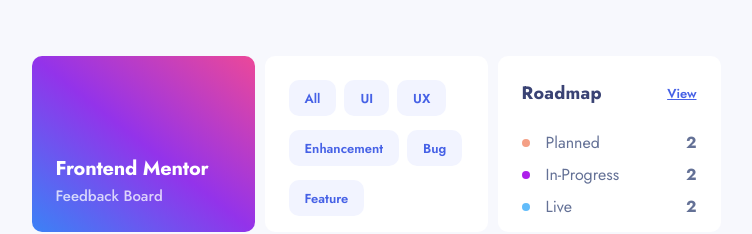
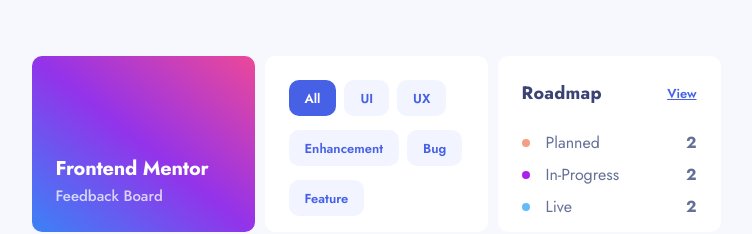
Before and after one commit to Grind3189/product-feedback-client, a React (Vite) app: page / in a window 1280 px wide. Shown: the top 234 px of the page, without its empty margins (264-1016 px from the left). Built offline with nearby package versions, Linux system fonts and the light colour scheme; no server answers.

Commit message:
added category filter

```diff
--- a/src/components/roadmap/RoadmapFilters.tsx
+++ b/src/components/roadmap/RoadmapFilters.tsx
@@ -10,7 +10,6 @@
 
 const RoadmapFilters = ({ roadmaps }: RoadmapFiltersProp) => {
   const colors: string[] = ["#F49F85", "#AD1FEA", "#62BCFA"];
-  console.log(roadmaps)
   const [searchParams] = useSearchParams();
   const roadmapParams = searchParams.get("view") || "Planned";
 
--- a/src/components/shared/SuggestionCard.tsx
+++ b/src/components/shared/SuggestionCard.tsx
@@ -17,21 +17,21 @@
           ? location.pathname + location.search
           : location.pathname,
       }}
-      className="grid grid-cols-2 gap-y-4 rounded-[10px] bg-white p-6 md:w-full md:grid-cols-[50px_auto_auto] md:gap-x-10 md:gap-y-0 w-full"
+      className={`grid w-full grid-cols-2 gap-y-4 rounded-[10px] bg-white p-6 transition-all md:w-full md:grid-cols-[50px_auto_auto] md:gap-x-10 md:gap-y-0 ${
+        location.pathname === "/" && "lg:hover:scale-105 lg:hover:shadow-md"
+      } `}
     >
       <div className="col-start-1 col-end-[-1] flex flex-col gap-2 md:col-start-2 md:col-end-[-2] md:row-span-2">
         <h1 className="text-[1.125rem] font-bold tracking-[-0.25px] text-light-navy-blue-#3A4374">
           {suggestion.title}
         </h1>
-        <p className="text-dark-gray-#647196">
-          {suggestion.description}
-        </p>
-        <span className="w-fit rounded-[10px] bg-gray-#F2F4FF px-4 py-[0.375rem] text-[0.8125rem] font-semibold text-blue-#4661E6 capitalize">
+        <p className="text-dark-gray-#647196">{suggestion.description}</p>
+        <span className="w-fit rounded-[10px] bg-gray-#F2F4FF px-4 py-[0.375rem] text-[0.8125rem] font-semibold capitalize text-blue-#4661E6">
           {suggestion.category}
         </span>
       </div>
 
-      <button className="row-start-2 flex h-fit w-fit items-center gap-[0.625rem] overflow-hidden rounded-[10px] bg-[#F2F4FE] px-4 py-[0.375rem] md:row-start-1 md:flex-col md:px-[0.5625rem] md:py-2">
+      <button className="row-start-2 flex h-fit w-fit items-center gap-[0.625rem] overflow-hidden rounded-[10px] bg-[#F2F4FE] px-4 py-[0.375rem] md:row-start-1 md:flex-col md:px-[0.5625rem] md:py-2 lg:hover:bg-[#CFD7FF]">
         <img src={arrowUpIc} alt="arrow up icon" />
         <span className="max-w-[36px] overflow-hidden text-ellipsis text-[0.8125rem] font-bold tracking-[-0.181px] text-light-navy-blue-#3A4374">
           {suggestion.upvotes}
--- a/src/components/suggestions/header/Menu/Categories.tsx
+++ b/src/components/suggestions/header/Menu/Categories.tsx
@@ -1,6 +1,9 @@
+import { Link, useSearchParams } from "react-router-dom";
 import MenuCard from "./MenuCard";
 
 const Categories = () => {
+  const [searchParams] = useSearchParams();
+  const categoryParams = searchParams.get("category");
   const categories: string[] = [
     "All",
     "UI",
@@ -9,15 +12,33 @@
     "Bug",
     "Feature",
   ];
+
+  const genNewSearchParams = (filterName: string, value: string) => {
+    const params = new URLSearchParams(searchParams);
+    params.set(filterName, value);
+    return `?${params.toString()}`;
+  };
+
   return (
     <MenuCard>
-      <ul className="flex flex-wrap gap-2 gap-y-[20px] md:gap-y-[14px] md:items-center">
+      <ul className="flex flex-wrap gap-2 gap-y-[20px] md:items-center md:gap-y-[14px]">
         {categories.map((category) => {
           return (
-            <li className="bg-gray-#F2F4FF rounded-[0.625rem] px-4 py-[6px]" key={category}>
-              <span className="text-blue-#4661E6 text-[0.8125rem] font-semibold">
+            <li
+              className={`rounded-[0.625rem] px-4 py-[6px] text-blue-#4661E6 ${
+                categoryParams === category ||
+                (!categoryParams && category === "All")
+                  ? "bg-blue-#4661E6 text-white"
+                  : "bg-gray-#F2F4FF"
+              }`}
+              key={category}
+            >
+              <Link
+                to={genNewSearchParams("category", category)}
+                className="text-[0.8125rem] font-semibold"
+              >
                 {category}
-              </span>
+              </Link>
             </li>
           );
         })}
--- a/src/components/suggestions/sort/SortItem.tsx
+++ b/src/components/suggestions/sort/SortItem.tsx
@@ -1,5 +1,5 @@
 import { Menu } from "@headlessui/react";
-import { Link } from "react-router-dom";
+import { Link, useSearchParams } from "react-router-dom";
 import checkIc from "@assets/shared/icon-check.svg";
 
 interface SortItemProp {
@@ -8,10 +8,17 @@
 }
 
 const SortItem = ({ pickedSort, sort }: SortItemProp) => {
+  const [searchParams] = useSearchParams()
+  const genNewSearchParams = (filterName: string, value: string) => {
+    const params = new URLSearchParams(searchParams)
+    params.set(filterName, value)
+    return `?${params.toString()}`
+  }
+
   return (
     <Menu.Item>
       <Link
-        to={`?sort=${sort}`}
+        to={genNewSearchParams("sort", sort)}
         className="group flex items-center justify-between border-b px-6 py-3"
       >
         <span
--- a/src/components/suggestions/sort/SortSuggestions.tsx
+++ b/src/components/suggestions/sort/SortSuggestions.tsx
@@ -3,13 +3,17 @@
 import Sort from "./Sort";
 import { Link } from "react-router-dom";
 
-const SortSuggestions = () => {
+interface SortSuggestionsProp {
+  suggestionsCount: number
+}
+
+const SortSuggestions = ({suggestionsCount}: SortSuggestionsProp) => {
   return (
     <section className="flex h-[56px] items-center gap-[38px] bg-navy-blue-#373F68 px-[1.125rem] text-white md:h-[72px] md:rounded-[10px] md:mb-6">
       <div className="flex items-center gap-4 max-md:hidden">
         <img src={suggestionIc} alt="bulb icon" />
         <h1 className="text-[1.125rem] font-bold tracking-[-0.25px]">
-          0 Suggestions
+          {suggestionsCount} Suggestions
         </h1>
       </div>
 
--- a/src/pages/Suggestions.tsx
+++ b/src/pages/Suggestions.tsx
@@ -11,7 +11,9 @@
   const [suggestions, setSuggestions] = useState<SuggestionType[]>([]);
   const [loading, setLoading] = useState<boolean>(false);
   const [searchParams] = useSearchParams();
-  const query = searchParams.get("sort") ? searchParams.get("sort") : "";
+  const query = searchParams.toString() || ""
+
+  console.log(query)
 
   useEffect(() => {
     const fetchData = async () => {
@@ -20,7 +22,7 @@
       const parsedData = fromStorage ? JSON.parse(fromStorage) : "";
       try {
         const res = await makeRequest.post(
-          query ? `/suggestions?sort=${query}` : "/suggestions",
+          query ? `/suggestions?${query}` : "/suggestions",
           {
             userId: parsedData,
           },
@@ -44,7 +46,7 @@
     <div className="gap-[1.875rem] xl:flex">
       <Header />
       <div className="xl:w-[825px]">
-        <SortSuggestions />
+        <SortSuggestions suggestionsCount={suggestions?.length} />
         {!loading ? (
           <div className="max-md:px-6 max-md:py-8">
             {!suggestions.length ? (
```
